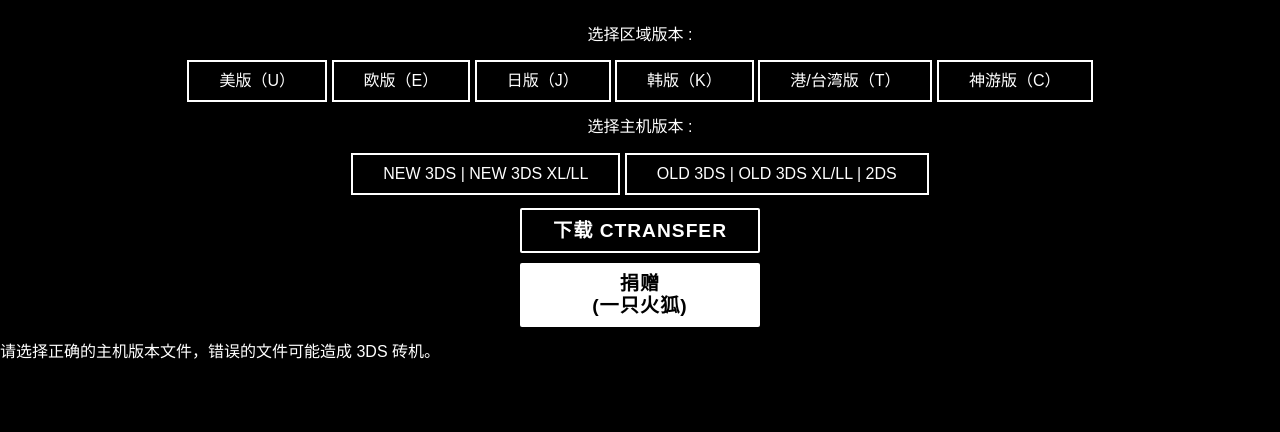
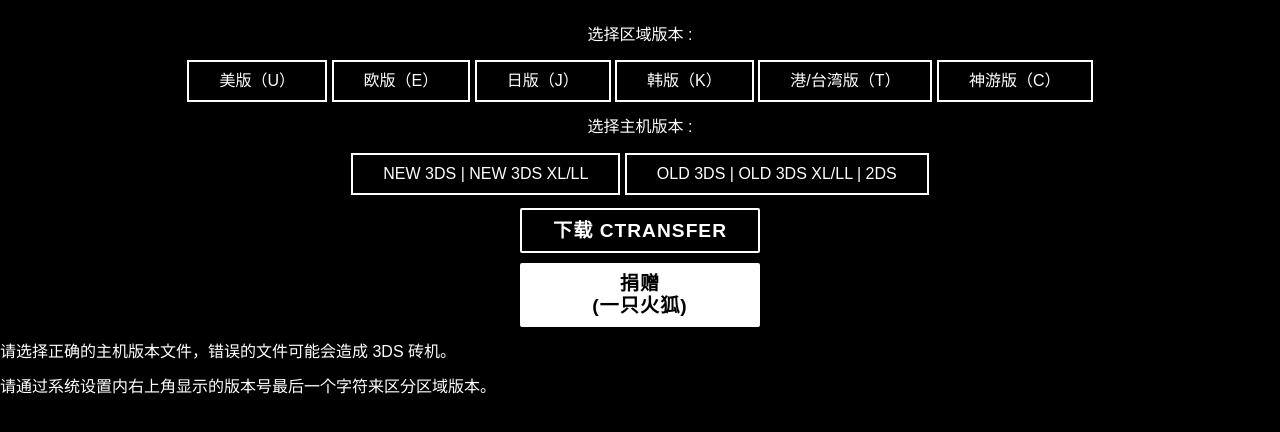
Before and after one commit to OasisAkari/ctrtransferselector, a plain HTML site: page index.html in a window 1280 px wide. Drawn offline with Linux system fonts and the light colour scheme; a web font is replaced by a local one.

Commit message:
Update index.html

```diff
--- a/index.html
+++ b/index.html
@@ -39,7 +39,8 @@
 	<button type="submit" form="formy" value="DONATE" class="round donate">捐赠<br/>(一只火狐)</button>
   </def>
 
-<p>请选择正确的主机版本文件，错误的文件可能造成 3DS 砖机。</p>
+<p>请选择正确的主机版本文件，错误的文件可能会造成 3DS 砖机。</p>
+<p>请通过系统设置内右上角显示的版本号最后一个字符来区分区域版本。</p>
 
 <script src="js/jquery-3.1.1.min.js"></script>
 <script src="js/scripts.js"></script>
```
